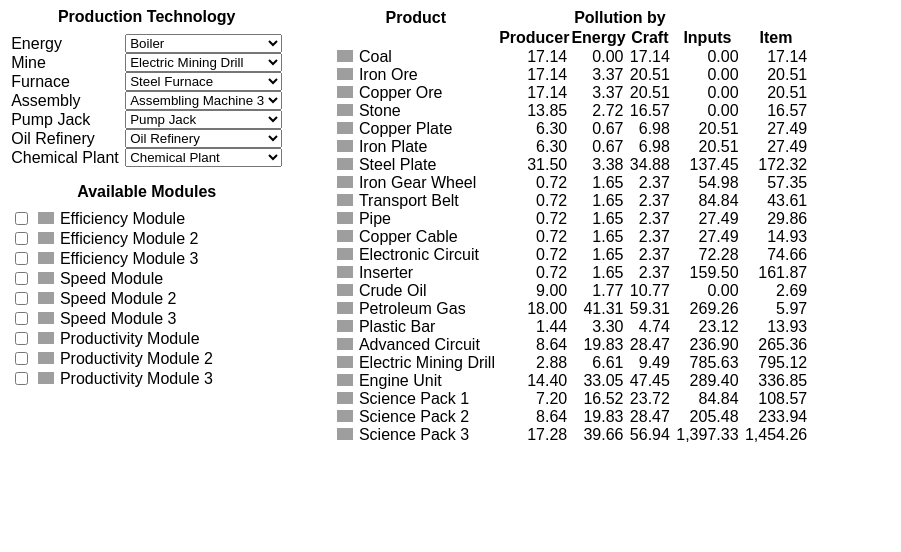
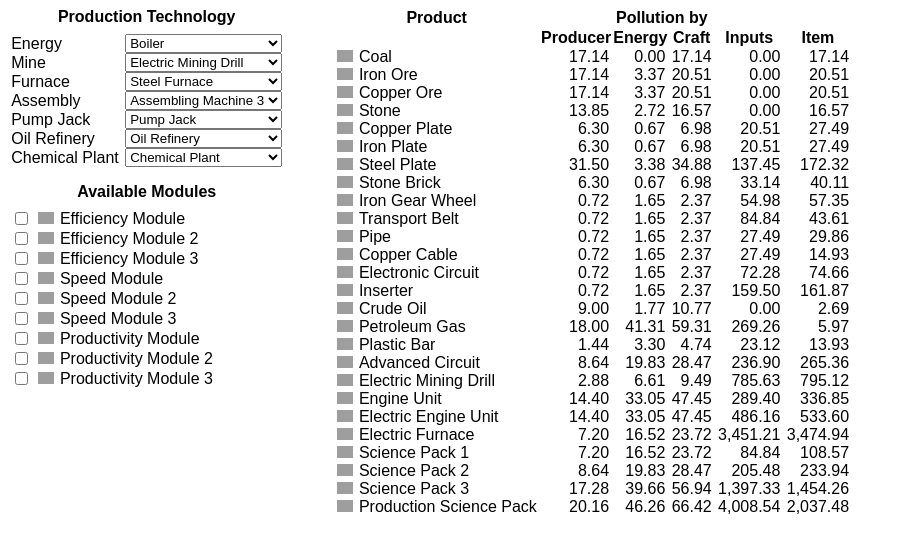
Before and after one commit to meriton42/factorio-optimizer, an Angular app: page / in a window 1280 px wide. Shown: the top 552 px of the page, without its empty margins (0-901 px from the left). Built offline with nearby package versions, Linux system fonts and the light colour scheme; grey boxes are pictures that could not be loaded.

Commit message:
production science pack

```diff
--- a/src/app/crafts.ts
+++ b/src/app/crafts.ts
@@ -7,6 +7,7 @@
 	| "transportBelt"
 	| "pipe"
 	| "steelPlate"
+	| "stoneBrick"
 	| "copperOre"
 	| "copperPlate"
 	| "copperCable"
@@ -18,9 +19,12 @@
 	| "advancedCircuit"
 	| "electricMiningDrill"
 	| "engineUnit"
+	| "electricEngineUnit"
+	| "electricFurnace"
 	| "sciencePack1"
 	| "sciencePack2"
 	| "sciencePack3"
+	| "productionSciencePack"
 	| "energy";
 
 export type Cart = {[K in Res]?: number};
@@ -195,6 +199,12 @@
 				ironPlate: 5,
 			},
 		},
+		stoneBrick: {
+			time: 3.5,
+			consumes: {
+				stone: 2,
+			}
+		}
 	},
 	assembly: {
 		ironGearWheel: {
@@ -267,6 +277,23 @@
 				steelPlate: 1,
 			}
 		},
+		electricEngineUnit: {
+			time: 10,
+			consumes: {
+				electronicCircuit: 2,
+				engineUnit: 1,
+				// heavy oil omitted (pollution accounted for by other refinery products)
+			}
+		},
+		electricFurnace: {
+			time: 5,
+			consumes: {
+				advancedCircuit: 5,
+				steelPlate: 10,
+				stoneBrick: 10,
+			},
+			placeable: true,
+		},
 		sciencePack1: {
 			time: 5,
 			consumes: {
@@ -287,6 +314,14 @@
 				advancedCircuit: 1,
 				electricMiningDrill: 1,
 				engineUnit: 1,
+			}
+		},
+		productionSciencePack: {
+			time: 14,
+			produces: 2,
+			consumes: {
+				electricEngineUnit: 1,
+				electricFurnace: 1,
 			}
 		}
 	},
--- a/src/app/optimizer.ts
+++ b/src/app/optimizer.ts
@@ -17,6 +17,7 @@
 		getReport(product as Res);
 	}
 	const {energy, ...reports} = report;
+	console.log("60kW cause " + 60 * energy.pollution + " pollution");
   return Object.values(reports);
 }
 
```
